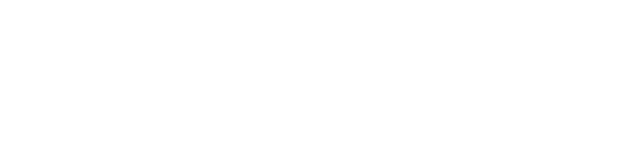
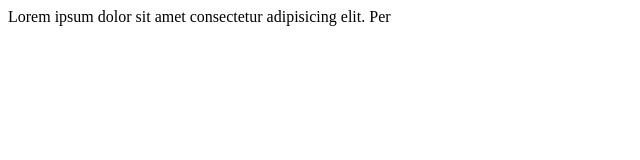
Before and after one commit to NkFonis/tutorial, a plain HTML site: page index.html in a window 1280 px wide. Shown: the whole page, without its empty margins (0-640 px from the left). Drawn offline with Linux system fonts and the light colour scheme.

Commit message:
added css rule

```diff
--- a/index.html
+++ b/index.html
@@ -7,6 +7,6 @@
     <title>Document</title>
 </head>
 <body>
-
+    Lorem ipsum dolor sit amet consectetur adipisicing elit. Per
 </body>
 </html>
--- a/style.css
+++ b/style.css
@@ -0,0 +1,5 @@
+*{
+    padding: o;
+    margin: 0;
+    box-sizing: border-box;
+}
```
